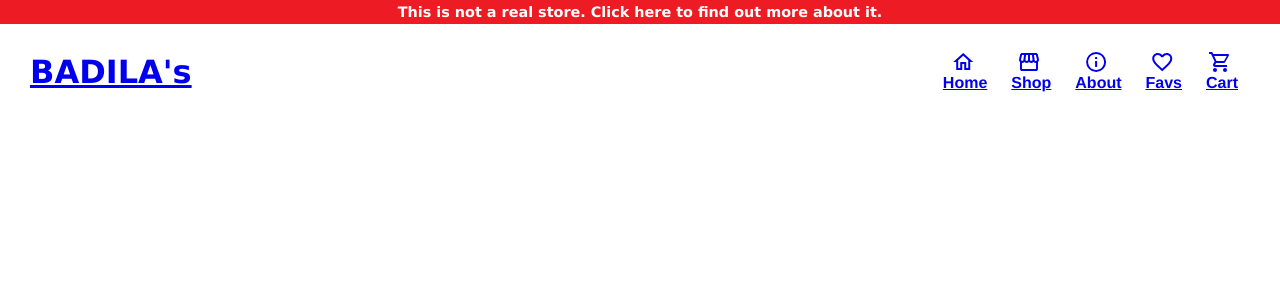
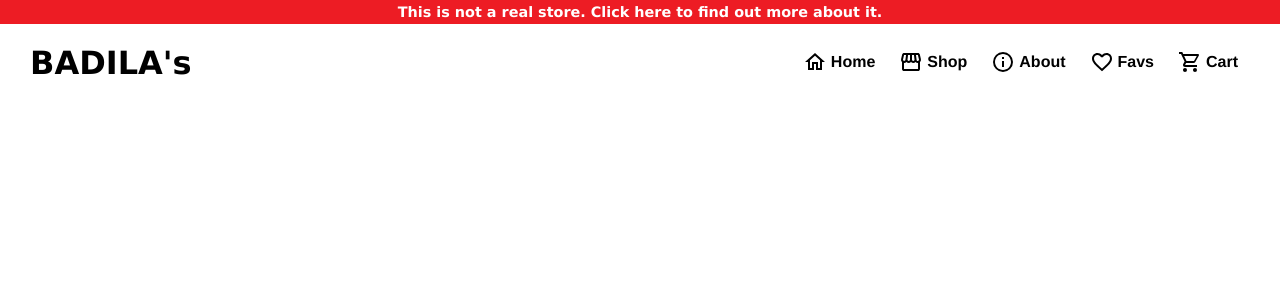
Before and after one commit to cbd23/shopping-cart, a React (Vite) app: page / in a window 1280 px wide. Shown: the top 300 px of the page. Built offline with nearby package versions, Linux system fonts and the light colour scheme.

Commit message:
Adjust styles for li elements that are not direct children of nav ul anymore & reset default styles for anchors.

```diff
--- a/src/components/Header/Header.module.css
+++ b/src/components/Header/Header.module.css
@@ -68,7 +68,7 @@ header {
     flex: 1;
   }
 
-  .navPagesUl > li {
+  .navPagesUl li {
     display: flex;
   }
 
@@ -89,3 +89,10 @@ header {
   li:hover {
     border-bottom: 2px solid black;
   }
+
+  a,
+  a:visited,
+  a:active {
+    color: black;
+    text-decoration: none;
+  }
```
